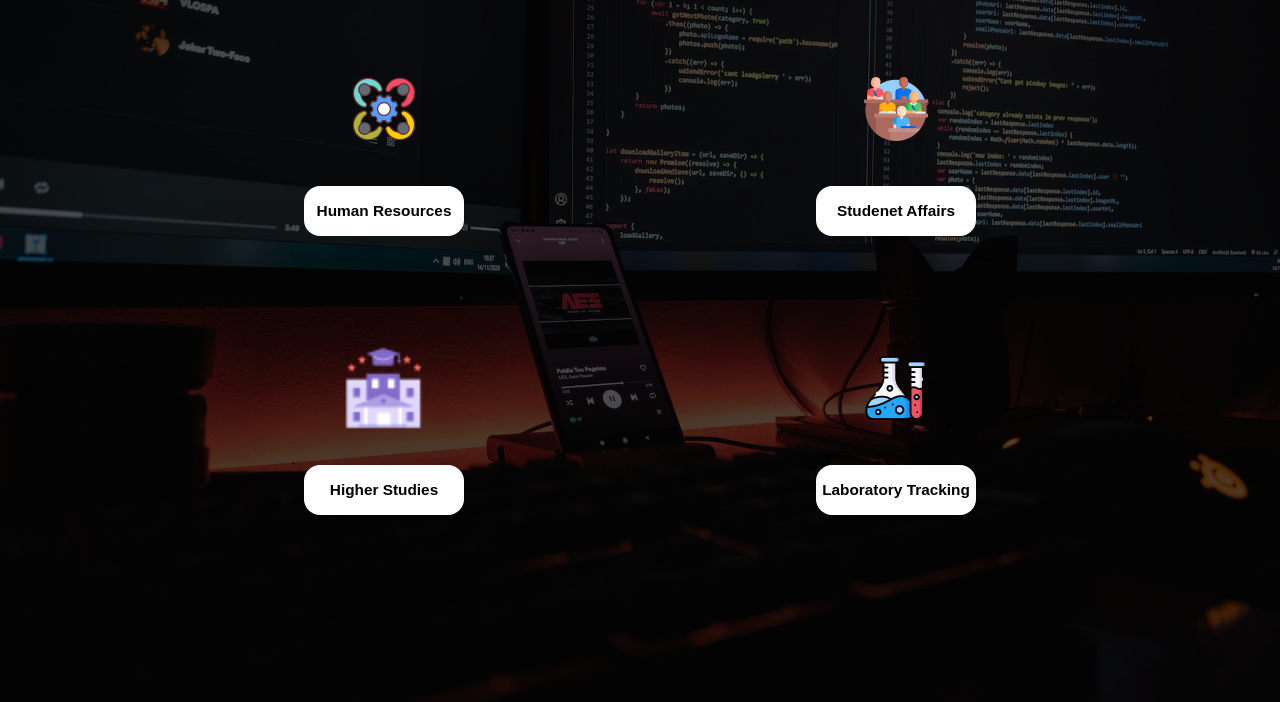
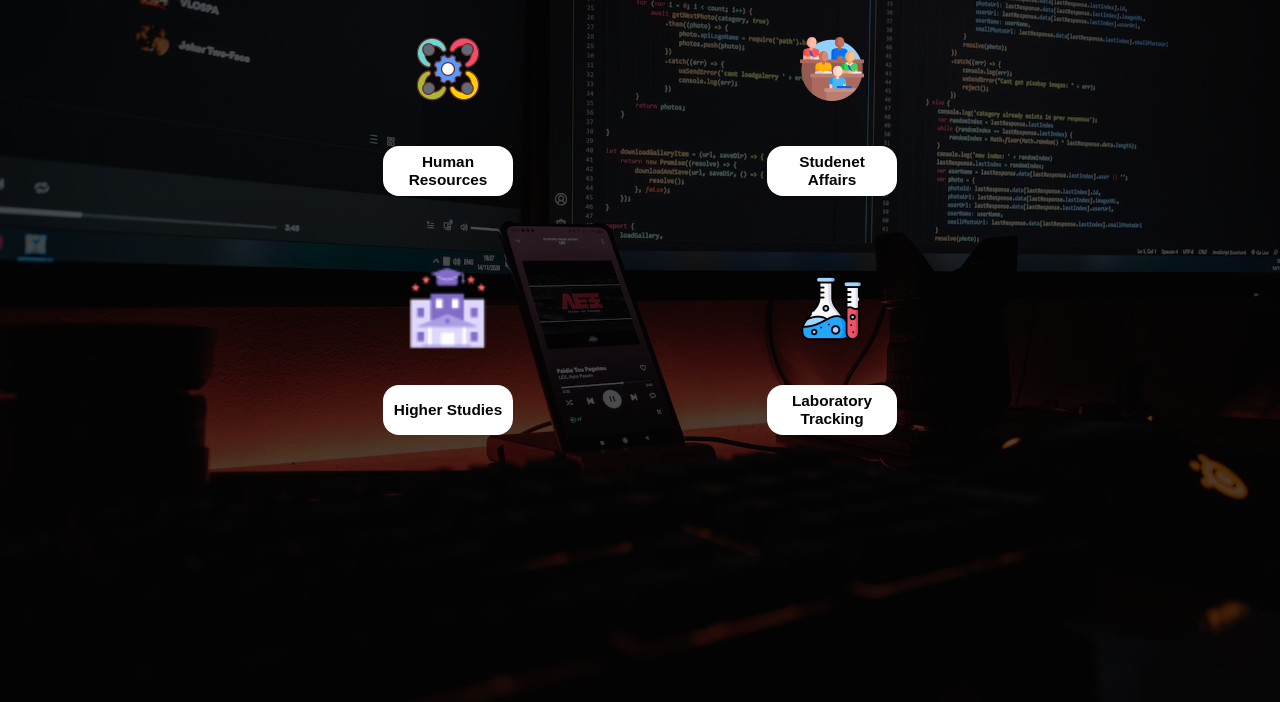
Before and after one commit to amrfayezz1/HR_2023, a plain HTML site: page home.html in a window 1280 px wide. Shown: the part 98-800 px from the top of the page. Drawn offline with Linux system fonts and the light colour scheme.

Commit message:
fixed responsive bug

```diff
--- a/home.html
+++ b/home.html
@@ -2,6 +2,9 @@
 <html>
 <head>
     <title>FCAI | Home</title>
+    <meta charset="UTF-8">
+    <meta http-equiv="X-UA-Compatible" content="IE=edge">
+    <meta name="viewport" content="width=device-width, initial-scale=1.0">
     <link rel="icon" href="images/fcaiLogo.jpg">
     <link rel="stylesheet" href="style/home.css">
 </head>
@@ -20,7 +23,7 @@
                     </a>
                 </section>
             <section>
-                <div class="photo">
+                <div>
                     <img src="images/audience.png" alt="SA">
                 </div>
                 <button class="btn">
@@ -30,7 +33,7 @@
         </section>
         <section class="parent">
             <section>
-                <div class="photo">
+                <div>
                     <img src="images/college.png" alt="HS" class="college">
                 </div>
                 <button class="btn">
@@ -38,7 +41,7 @@
                 </button>
             </section>
             <section>
-                <div class="photo">
+                <div>
                     <img src="images/flask.png" alt="LT">
                 </div>
                 <button class="btn">
--- a/style/home.css
+++ b/style/home.css
@@ -33,30 +33,32 @@ h1{
     margin-top: 50px;
 }
 
-
 .parent{
     display: flex;
     flex-wrap: wrap;
-    width: 80%;
-    margin: 80px auto;
+    width: 60%;
+    margin: 40px auto;
     justify-content: space-evenly;
     align-items: center;
     background-color: transparent;
 }
 
-section{
+section section{
     width: 50%;
     min-width: 300px;
     margin: 0 auto;
 }
 
-
+a{
+    color: #050303;
+}
 button{
     outline: none;
     border: none;
     height: 50px;
-    width: 160px;
+    width: 130px;
     background-color: white;
+    color: #050303;
     border-radius: 16px;
     font-size: 0.8em;
     font-weight: bold;
```
